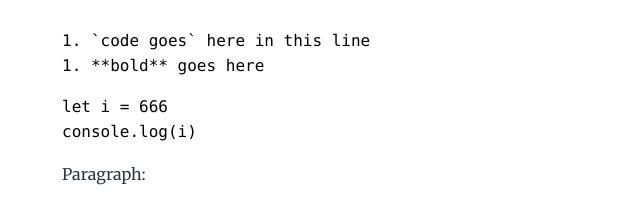
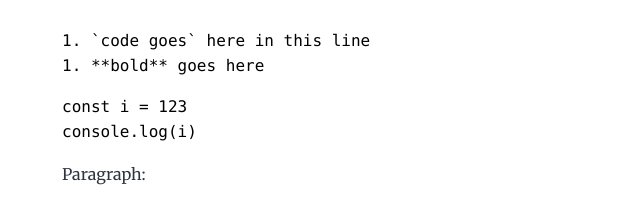
Before and after one commit to BallerDavid/blog, a Gatsby site: page /hello-world/ in a window 1280 px wide. Shown: the part 6078-6280 px from the top of the page, 262-902 px from the left. Built offline with nearby package versions, Linux system fonts and the light colour scheme; Gatsby itself is replaced by a stand-in of ours; some packages are replaced by stand-ins of ours; code samples lack their colours.

Commit message:
cleaned numbers up

````diff
--- a/content/blog/hello-world/index.md
+++ b/content/blog/hello-world/index.md
@@ -161,7 +161,7 @@ This is a paragraph.
 ```
 
 ```javascript
-let i = 666
+const i = 123
 console.log(i)
 ```
 
--- a/package.json
+++ b/package.json
@@ -54,6 +54,7 @@
     "serve": "gatsby serve",
     "clean": "gatsby clean",
     "test": "echo \"Write tests! -> https://gatsby.dev/unit-testing\" && exit 1",
-    "deploy": "gatsby build && -d public -b master"
+    "deploy": "gatsby build",
+    "postdeploy": "mv public docs"
   }
 }
````
